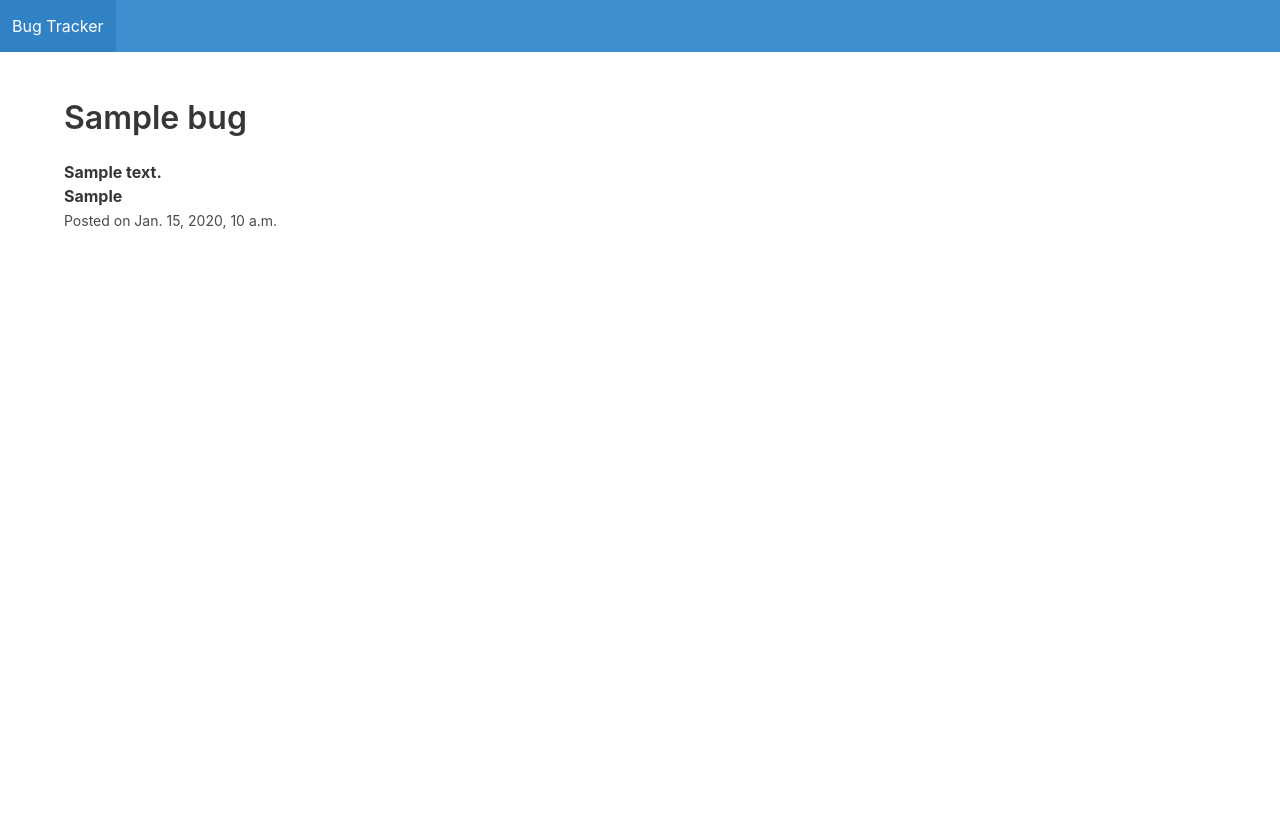
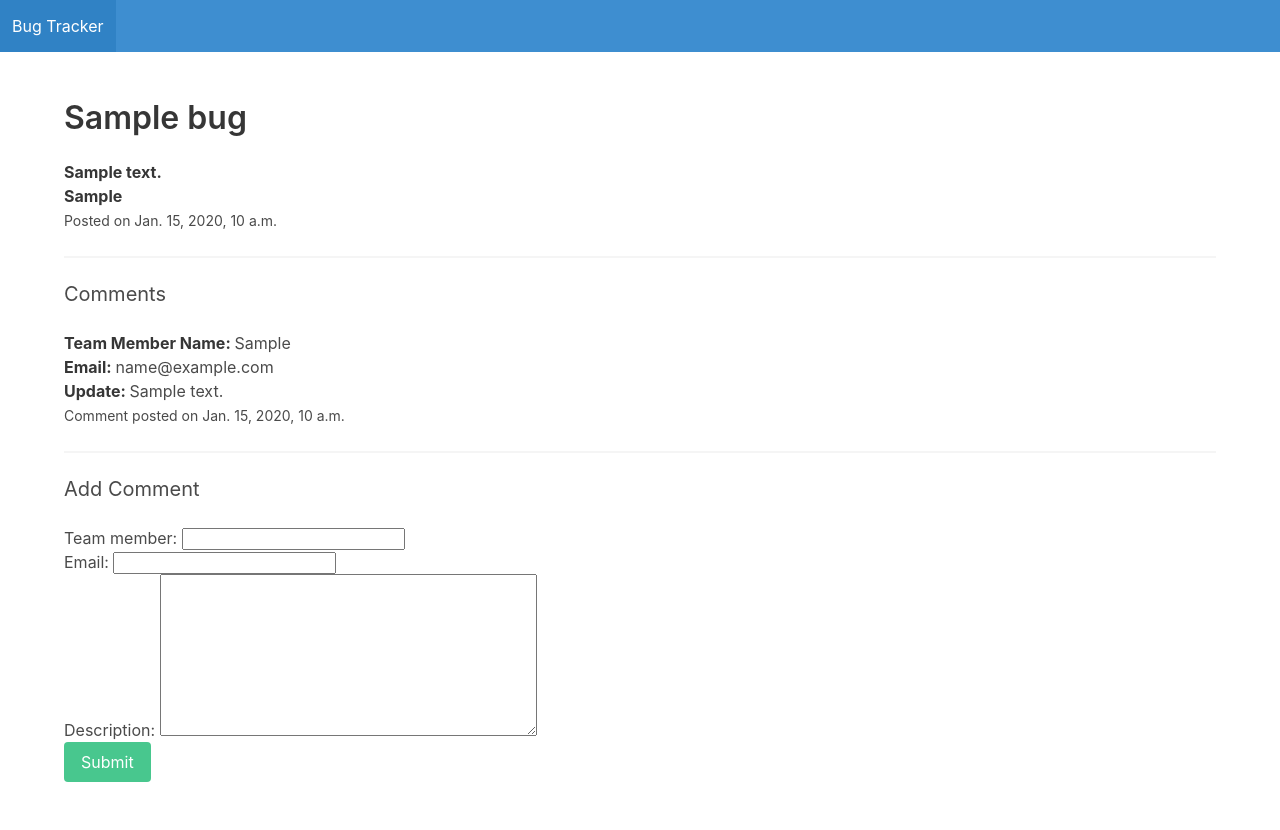
Before and after one commit to darshselarka1497/Bug-Tracker-Django, a Django app: a page that uses bug_tracker/tracker/templates/tracker/bug_detail.html in a window 1280 px wide. Before the commit the page ends 229 px from the top, so only its background shows below. Run offline with Django 3.2, Linux system fonts and the light colour scheme; tables that the repository leaves empty hold one stand-in row (values such as "Sample post").

Commit message:
final version

```diff
--- a/bug_tracker/tracker/admin.py
+++ b/bug_tracker/tracker/admin.py
@@ -1,6 +1,6 @@
 from django.contrib import admin
 
 # Register your models here.
-from .models import Bug
+from .models import Bug, Comment
 
 admin.site.register(Bug)
--- /dev/null
+++ b/bug_tracker/tracker/forms.py
@@ -0,0 +1,8 @@
+from django import forms
+
+from .models import Comment
+
+class CommentForm(forms.ModelForm):
+    class Meta:
+        model = Comment
+        fields = ['team_member', 'email', 'description']
--- a/bug_tracker/tracker/models.py
+++ b/bug_tracker/tracker/models.py
@@ -11,3 +11,13 @@ class Bug(models.Model):
 
     class Meta:
         ordering = ['-date_added']
+
+class Comment(models.Model):
+    bug = models.ForeignKey(Bug, related_name='comments', on_delete = models.CASCADE)
+    team_member = models.CharField(max_length=255)
+    email = models.EmailField()
+    description = models.TextField()
+    date_added = models.DateTimeField(auto_now_add=True)
+
+    class Meta:
+        ordering = ['date_added']
--- a/bug_tracker/tracker/templates/tracker/bug_detail.html
+++ b/bug_tracker/tracker/templates/tracker/bug_detail.html
@@ -6,4 +6,46 @@
     <p><strong>{{bug.description}}</strong></p>
     <p><strong>{{bug.team}}</strong></p>
     <small>Posted on {{bug.date_added}}</small>
+
+    <hr>
+
+    <h2 class='subtitle'>Comments</h2>
+
+    {% for comment in bug.comments.all %}
+        <article class='media'>
+            <div class='media-content'>
+                <div class='content'>
+                    <p>
+                        <strong>Team Member Name: </strong>{{comment.team_member}}<br>
+                        <strong>Email: </strong>{{comment.email}}<br>
+                        <strong>Update: </strong>{{comment.description}}<br>
+                        <small>Comment posted on {{comment.date_added}}</small>
+                    </p>
+                </div>
+            </div>
+        </article>
+
+    {% empty %}
+        <div class="notification">
+            <p>No Comments Yet</p>
+        </div>
+
+    {% endfor %}
+
+    <hr>
+
+    <h2 class='subtitle'>Add Comment</h2>
+
+    <form method='post' action='.'>
+        {% csrf_token %}
+
+        {{ form.as_p }}
+
+        <div class="field">
+            <div class="control">
+                <button class="button is-success"> Submit </button>
+            </div>
+        </div>
+    </form>
+
 {% endblock %}
--- a/bug_tracker/tracker/templates/tracker/frontpage.html
+++ b/bug_tracker/tracker/templates/tracker/frontpage.html
@@ -2,9 +2,11 @@
 
 {% block content %}
     {% for bug in bugs %}
+        <hr>
         <div class="post bug">
-            <h2 class="subtitle"><b>{{bug.title}}</b><small> Posted at {{bug.date_added}}</small> </h2>
-            <a href="{% url 'bug_detail' bug.slug %}">More Details</a>
+            <h2 class="subtitle"><b>{{bug.title}} </b><small>(<a href="{% url 'bug_detail' bug.slug %}">More Details</a>)</small></h2>
+            <small><i>Posted at {{bug.date_added}} </i></small>
         </div>
+        <hr>
     {% endfor %}
 {% endblock %}
--- a/bug_tracker/tracker/views.py
+++ b/bug_tracker/tracker/views.py
@@ -1,6 +1,8 @@
-from django.shortcuts import render
+from django.shortcuts import render, redirect
 
 from .models import Bug
+
+from .forms import CommentForm
 
 # Create your views here.
 def frontpage(request):
@@ -11,4 +13,16 @@ def frontpage(request):
 def bug_detail(request, slug):
     bug = Bug.objects.get(slug = slug)
 
-    return render(request, 'tracker/bug_detail.html', {'bug': bug})
+    if request.method == 'POST':
+        form = CommentForm(request.POST)
+
+        if form.is_valid():
+            comment = form.save(commit = False)
+            comment.bug = bug
+            comment.save()
+
+            return redirect('bug_detail', slug=bug.slug)
+    else:
+        form = CommentForm()
+
+    return render(request, 'tracker/bug_detail.html', {'bug': bug, 'form': form})
```
Also changed, not shown: bug_tracker/db.sqlite3, bug_tracker/tracker/migrations/0002_comment.py (added).
